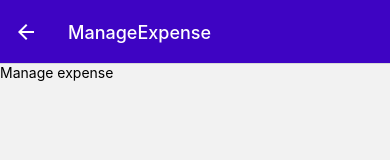
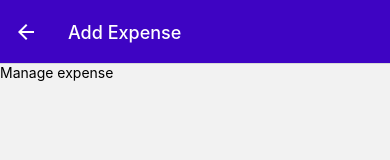
Before and after one commit to dhirajpowar/RNExpenseTracker, a React Native app: screen /ManageExpense in a window 390 px wide. Shown: the top 160 px of the page. Built offline with nearby package versions, Linux system fonts and the light colour scheme.

Commit message:
expense id passed to expense item

```diff
--- a/components/ExpensesOutput/ExpenseItem.js
+++ b/components/ExpensesOutput/ExpenseItem.js
@@ -4,12 +4,14 @@
 import { useNavigation } from "@react-navigation/native";
 
 
-function ExpenseItem({description, amount, date}) {
+function ExpenseItem({id, description, amount, date}) {
 
     const navigation = useNavigation();
 
     function expensePressHandler() {
-        navigation.navigate('ManageExpense');
+        navigation.navigate('ManageExpense', {
+            expenseId: id
+        });
 
     }
     return (
--- a/screens/ManageExpense.js
+++ b/screens/ManageExpense.js
@@ -1,6 +1,17 @@
 import { Text } from "react-native";
+import { useLayoutEffect } from "react";
 
-function ManageExpense() {
+function ManageExpense({route, navigation }) {
+
+    const expenseEditId = route.params?.expenseId;
+
+    const isEditing = !!expenseEditId;
+
+    useLayoutEffect(() => {
+        navigation.setOptions({
+            title: isEditing ? 'Edit Expense' : 'Add Expense',
+        });
+    }, [navigation, isEditing])
     return <Text>Manage expense</Text>;
 }
 
```
